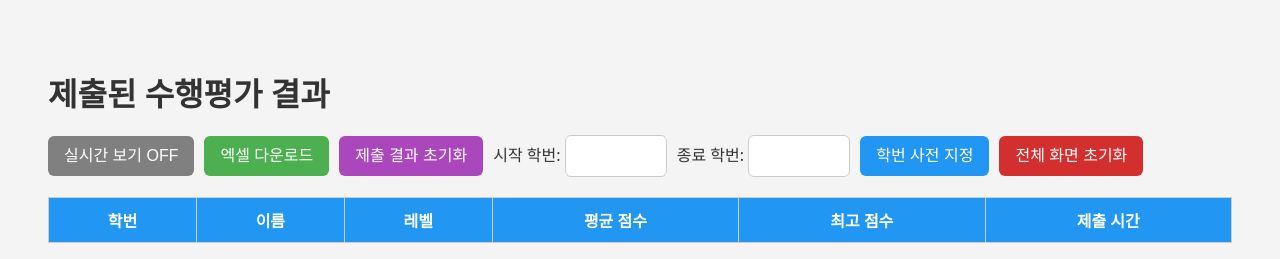
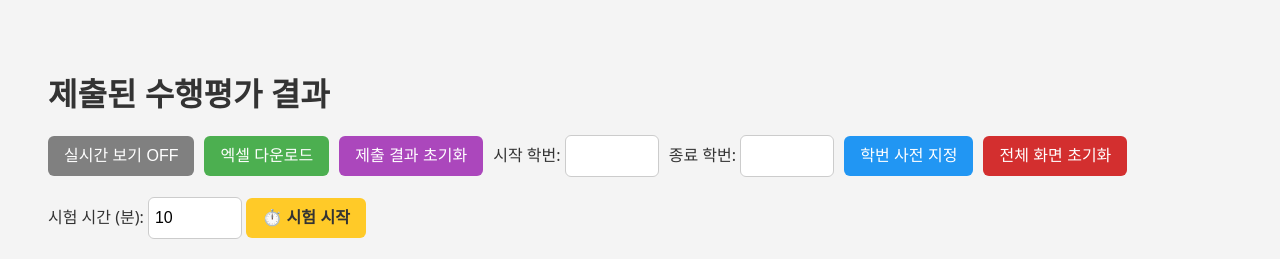
Before and after one commit to jingiru/PythonTypingMaster, a Flask app: page /admin in a window 1280 px wide. Shown: the top 259 px of the page. Run offline with Flask 3, Linux system fonts and the light colour scheme; lists and menus that the app fills with data are empty.

Commit message:
관리자 및 학생 수행평가 페이지 모두 구현 완료

```diff
--- a/app.py
+++ b/app.py
@@ -3,6 +3,7 @@ import ast
 import os
 import re
 import csv
+import time
 import pandas as pd
 from datetime import datetime
 
@@ -202,7 +203,7 @@ def download_scores():
         return "제출된 데이터가 없습니다.", 404
 
     df = pd.read_csv(SCORES_FILE, header=None,
-                     names=["학번", "이름", "최고 점수", "평균 점수", "제출 시간"])
+                     names=["학번", "이름", "레벨", "최고 점수", "평균 점수", "제출 시간"])
     df.to_excel(XLSX_FILE, index=False, sheet_name="수행평가 결과")
 
     return send_file(XLSX_FILE, as_attachment=True)
@@ -256,6 +257,24 @@ def clear_all():
     return jsonify({"status": "cleared_all"})
 
 
+exam_start_time = None
+exam_duration = 600
+
+@app.route("/start_exam", methods=["POST"])
+def start_exam():
+    global exam_start_time, exam_duration
+    data = request.get_json()
+    exam_start_time = int(time.time())
+    exam_duration = int(data.get("duration", 600))
+    return '', 204
+
+@app.route("/exam_status")
+def exam_status():
+    return jsonify({
+        "start_time": exam_start_time,
+        "duration": exam_duration
+    })
+
 
 if __name__ == '__main__':
     port = int(os.environ.get("PORT", 5000))  # 환경 변수 PORT를 가져오고, 기본값으로 5000 사용
--- a/static/admin_script.js
+++ b/static/admin_script.js
@@ -32,7 +32,7 @@ function updateToggleButtonUI() {
     toggleBtn.textContent = "실시간 보기 OFF";
     toggleBtn.style.backgroundColor = "gray";
     toggleBtn.style.color = "white";
-    startAutoRefresh(30);
+    startAutoRefresh(100);
   }
 }
 
@@ -76,3 +76,28 @@ function clearAll() {
     if (res.ok) location.reload();
   });
 }
+
+document.getElementById("start-exam-btn").addEventListener("click", () => {
+  const durationInput = parseFloat(document.getElementById("exam-duration").value);
+
+  if (isNaN(durationInput) || durationInput <= 0) {
+    alert("시험 시간을 0.5분(30초) 이상 입력해 주세요.");
+    return;
+  }
+
+  const minutes = Math.floor(durationInput);
+  const seconds = (durationInput % 1) === 0.5 ? 30 : 0;
+  const totalSeconds = minutes * 60 + seconds;
+
+  fetch("/start_exam", {
+    method: "POST",
+    headers: { "Content-Type": "application/json" },
+    body: JSON.stringify({ duration: totalSeconds })
+  }).then(res => {
+    if (res.ok) {
+      alert(`시험이 시작되었습니다! (${minutes}분 ${seconds}초)`);
+    } else {
+      alert("시험 시작 실패!");
+    }
+  });
+});
--- a/static/admin_style.css
+++ b/static/admin_style.css
@@ -62,7 +62,7 @@ button {
 input[type="text"] {
   height: 40px;
   font-size: 1rem;
-  padding: 0px 10px;
+  padding: 0px 6px;
   border-radius: 6px;
   border: 1px solid #ccc;
 }
@@ -87,3 +87,27 @@ input[type="text"] {
 #clear-btn:hover {
   background-color: #b71c1c;
 }
+
+input[type="number"] {
+  height: 40px;
+  font-size: 1rem;
+  padding: 0px 6px;
+  border-radius: 6px;
+  border: 1px solid #ccc;
+}
+
+#start-exam-btn {
+  background-color: #ffca28;
+  color: #333;
+  font-weight: bold;
+  border: none;
+  border-radius: 6px;
+  font-size: 1rem;
+  cursor: pointer;
+  transition: background-color 0.3s, transform 0.2s;
+}
+
+#start-exam-btn:hover {
+  background-color: #fbc02d;
+  transform: scale(1.05);
+}
--- a/templates/admin.html
+++ b/templates/admin.html
@@ -25,6 +25,11 @@
 
     <button id="preset-btn" onclick="presetIds()">학번 사전 지정</button>
     <button id="clear-btn" onclick="clearAll()">전체 화면 초기화</button>
+    <div style="margin-top: 10px;">
+      <label for="exam-duration">시험 시간 (분): </label>
+      <input type="number" id="exam-duration" step="0.5" value="10" min="0.5" style="width: 80px;">
+      <button id="start-exam-btn">⏱️ 시험 시작 </button>
+    </div>
   </div>
 
   <table>
```
Also changed, not shown: static/exam_script.js (+59 -0 lines).
